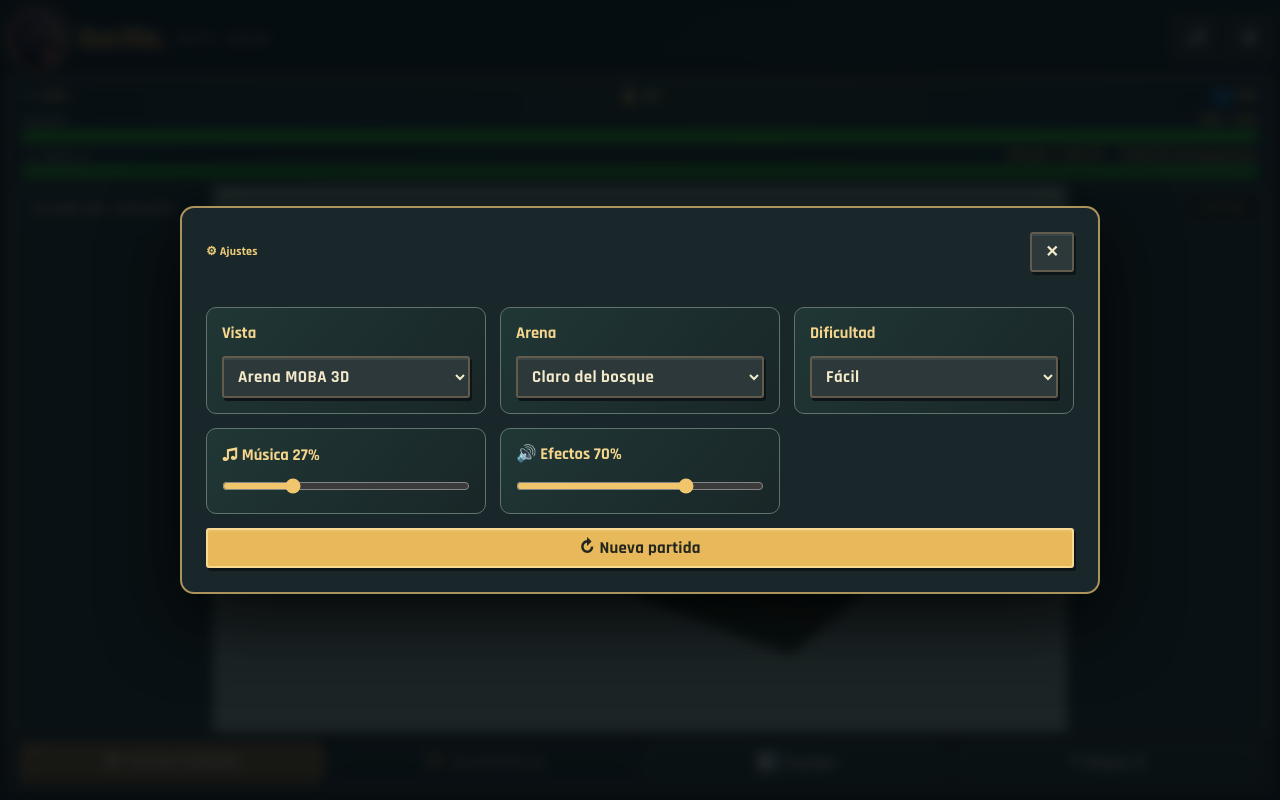
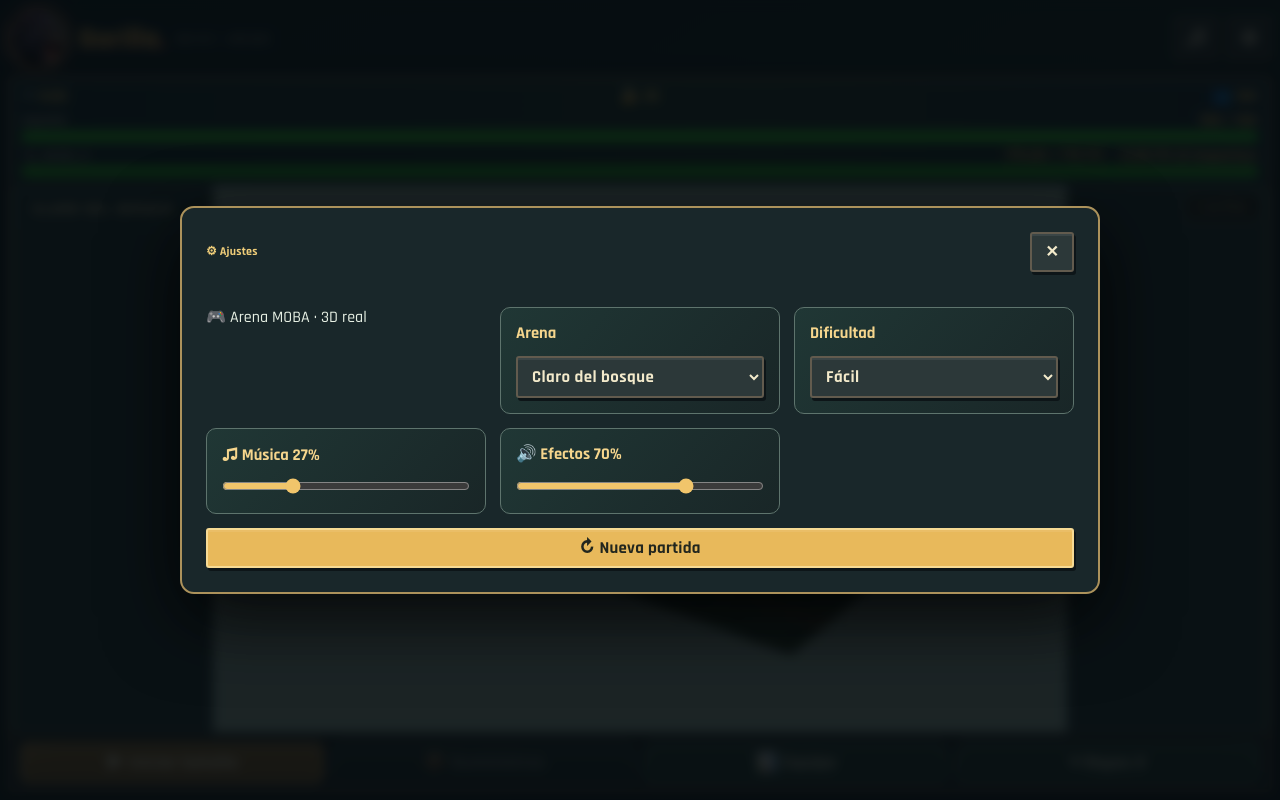
Before and after one commit to BrayanQuirino/gorilla, a React (Vite) app: page / in a window 1280 px wide. Both pictures are taken after a click on the button "Ajustes". Built offline with nearby package versions, Linux system fonts and the light colour scheme.

Commit message:
Make 3D the sole selectable visual identity and keep legacy renderer only as WebGL emergency fallback

```diff
--- a/src/main.jsx
+++ b/src/main.jsx
@@ -521,8 +521,7 @@ function App() {
         <div className="hoja-cabecera"><h2>{panel_movil==='ajustes'?'⚙ Ajustes':'📊 Equipo'}</h2>
           <button onClick={()=>{cambiar_panel_movil(null);cambiar_arquetipo_abierto(null);}} aria-label="Cerrar">✕</button></div>
         {panel_movil==='equipo'?<PanelEquipo batalla={batalla} seleccionInicial={arquetipo_abierto}/>:<div className="ajustes-panel ajustes-cuadricula">
-          <label>Vista<select value={modo_visual} onChange={e=>{cambiar_arte_listo(false);cambiar_modo_visual(e.target.value);}}>
-            <option value="3d">Arena MOBA 3D</option><option value="2d">Retro 2D</option></select></label>
+          <div className="configuracion-vista">🎮 {modo_visual==='3d'?'Arena MOBA · 3D real':'Modo de compatibilidad · WebGL no disponible'}</div>
           <label>Arena<select value={arena_elegida} onChange={e=>{const id=e.target.value;cambiar_arena(id);nueva_partida(dificultad,id);}}>
             {Object.entries(ARENAS).map(([id,item])=><option key={id} value={id}>{item.nombre}</option>)}</select></label>
           <label>Dificultad<select value={dificultad} onChange={e=>{const n=Number(e.target.value);cambiar_dificultad(n);nueva_partida(n);}}>
```
